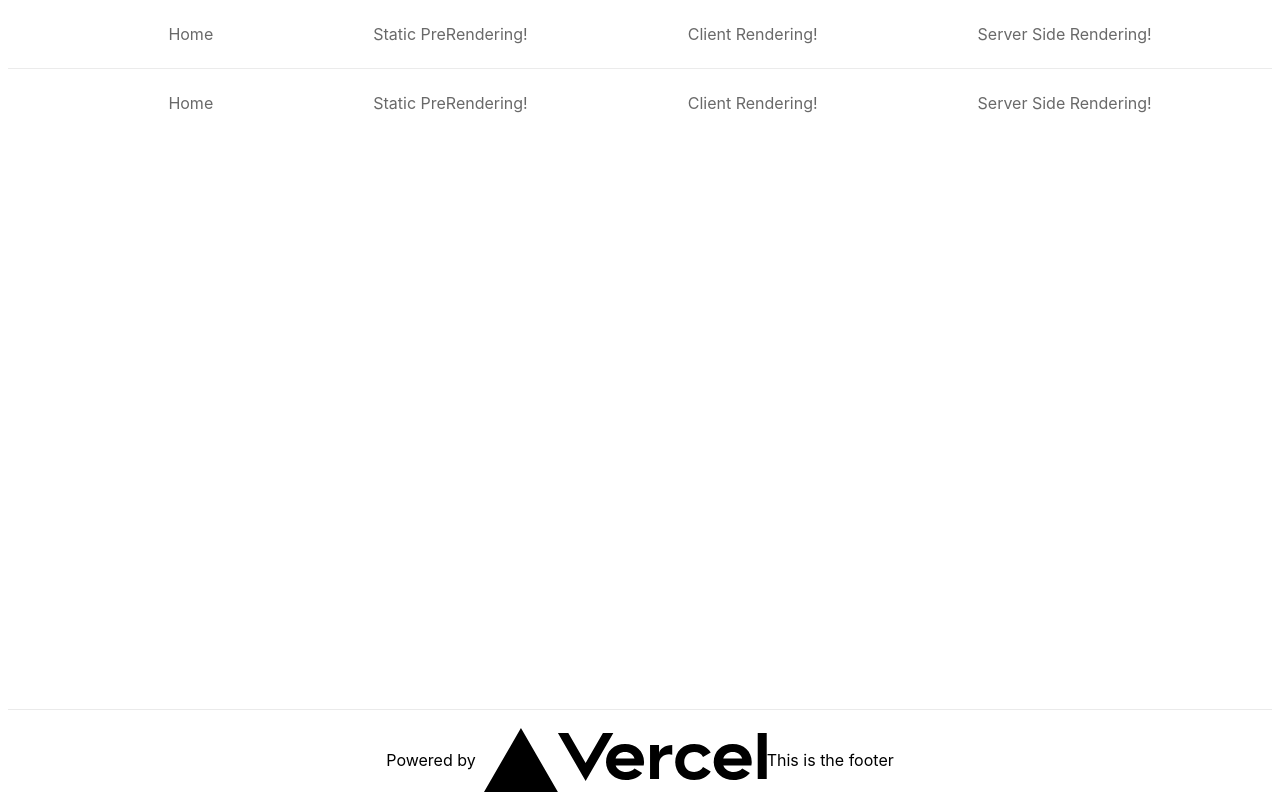
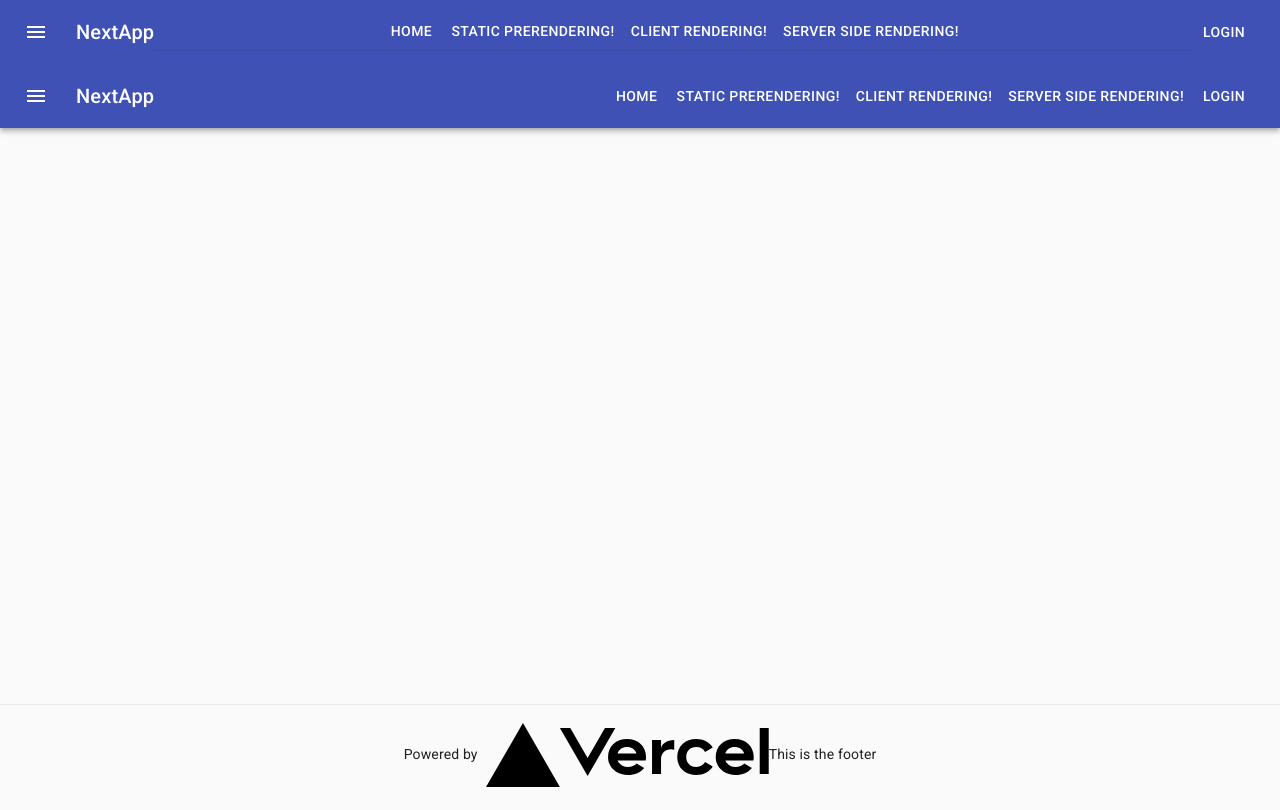
Before and after one commit to DFallas/netxApp, a Next.js app: page /components/Navbar in a window 1280 px wide. Built offline with nearby package versions, Linux system fonts and the light colour scheme.

Commit message:
adding material ui

```diff
--- a/package.json
+++ b/package.json
@@ -8,6 +8,8 @@
     "start": "next start"
   },
   "dependencies": {
+    "@material-ui/core": "^4.12.3",
+    "@material-ui/icons": "^4.11.2",
     "next": "^11.0.0",
     "react": "17.0.2",
     "react-dom": "17.0.2",
--- a/pages/_app.js
+++ b/pages/_app.js
@@ -1,10 +1,15 @@
 import Layout from "./components/Layout"
 import './styles/global.scss'
+import CssBaseline from '@material-ui/core/CssBaseline';
 
 export default function App({ Component, pageProps }) {
     return (
-        <Layout>
-            <Component {...pageProps} />
-        </Layout>
+        <>
+            <CssBaseline />
+            <Layout>
+                <Component {...pageProps} />
+            </Layout>
+        </>
+
     )
   }
--- a/pages/components/Layout.js
+++ b/pages/components/Layout.js
@@ -2,6 +2,8 @@ import styles from './layout.module.scss'
 import Navbar from "./Navbar"
 import Footer from './Footer'
 import Head from 'next/head'
+import { Container, Grid } from '@material-ui/core'
+import { grid } from '@material-ui/system'
 
 export default function Layout({ children }) {
     return (
@@ -10,15 +12,28 @@ export default function Layout({ children }) {
         <meta name="google-site-verification" content="B4Dr1GhgKYEceGHmcMHA_gVAjord2O4a3HIDpeBnHLk" />
             <title>Create Next App</title>
             <link rel="icon" href="/favicon.ico" />
+            <link rel="stylesheet" href="https://fonts.googleapis.com/css?family=Roboto:300,400,500,700&display=swap" />
+            <meta
+                name="viewport"
+                content="minimum-scale=1, initial-scale=1, width=device-width"
+                />
         </Head>
         <main className={styles.container}>
-        <Navbar className={`${styles.row} main`} />
-        <div className={`${styles.row} ${styles.pageViewport}`}>
+        <Container maxWidth="xl" disableGutters>
+            <Grid container direction="column">
+                    <Navbar className="main" />
+                </Grid>
+            <Grid container direction="column" >
+                <grid item direction="row" xs="3">
 
-            <div className={styles.column}>
-                {children}
-            </div>
-        </div>
+                </grid>
+                <grid item direction="row" xs="9" className={styles.pageViewport}>
+                    {children}
+                </grid>
+
+            </Grid>
+        </Container>
+
         <Footer />
         </main>
         </>
--- a/pages/components/Navbar.js
+++ b/pages/components/Navbar.js
@@ -1,5 +1,65 @@
+import React from 'react';
+import { makeStyles } from '@material-ui/core/styles';
+import AppBar from '@material-ui/core/AppBar';
+import Toolbar from '@material-ui/core/Toolbar';
+import Typography from '@material-ui/core/Typography';
+import Button from '@material-ui/core/Button';
+import IconButton from '@material-ui/core/IconButton';
+import MenuIcon from '@material-ui/icons/Menu';
 import styles from './layout.module.scss'
-export default function Navbar(props) {
+import { useRouter } from 'next/dist/client/router';
+import { RouterOutlined } from '@material-ui/icons';
+import Link from 'next/link'
+const useStyles = makeStyles((theme) => ({
+  root: {
+    flexGrow: 1,
+  },
+  menuButton: {
+    marginRight: theme.spacing(2),
+  },
+  title: {
+    flexGrow: 1,
+  },
+}));
+
+export default function NavBar(props) {
+  const classes = useStyles();
+  const preventDefault = (event) => event.preventDefault();
+  const router = useRouter()
+    const redirect = (url)=> router.push(url)
+  return (
+    <div className={classes.root}>
+      <AppBar position="static">
+        <Toolbar>
+        <IconButton edge="start" className={classes.menuButton} color="inherit" aria-label="menu">
+            <MenuIcon />
+          </IconButton>
+          <Typography variant="h6" className={classes.title}>
+            NextApp
+          </Typography>
+
+            <nav className={props.className}>
+            <Link href='/'f>
+                <Button color="inherit">Home</Button>
+            </Link>
+            <Link href='/courses/2'>
+                <Button color="inherit" > Static PreRendering!</Button>
+            </Link>
+            <Link href='/courses/client'>
+            <Button color="inherit" > Client Rendering!</Button>
+            </Link>
+
+            <Link href='/courses'>
+            <Button color="inherit" onClick={()=> redirect('')}> Server Side Rendering!</Button>
+            </Link>
+            </nav>
+            <Button color="inherit">Login</Button>
+        </Toolbar>
+      </AppBar>
+    </div>
+  );
+}
+export  function Navbar2(props) {
     return(
         <nav className={props.className}>
             <ul>
--- a/pages/components/layout.module.scss
+++ b/pages/components/layout.module.scss
@@ -1,11 +1,7 @@
 
     .container {
       min-height: 100vh;
-      padding: 0 0.5rem;
-      display: flex;
-      flex-direction: column;
-      justify-content: flex-start;
-      align-items: center;
+
     }
 
     .title a ,
--- a/pages/courses/client/index.js
+++ b/pages/courses/client/index.js
@@ -20,10 +20,13 @@ export default function Courses ({ albuns }){
     return(
         <>
             <h1> Course {name} </h1>
+            <h1>Client side render</h1>
             {albuns2.length > 0 && (
-                <h1> {albuns2[0].Description}</h1>
+
+                <h2> {albuns2[0].Description}</h2>
             )
             }
+              <h1>Server side render</h1>
              { albuns2.length  > 0 && (
                  albuns2.map((albun, index)=>{
                     return (<h3 key={index}> {albun.description}</h3>)
--- a/pages/styles/global.scss
+++ b/pages/styles/global.scss
@@ -30,7 +30,7 @@
     }
 
     main {
-        padding: 5rem 0;
+        padding: 0;
         flex: 1;
         display: flex;
         flex-direction: column;
```
Also changed, not shown: pages/courses/index.js (+7 -6 lines), 1 other file (tests, documents, lock files or other folders).
